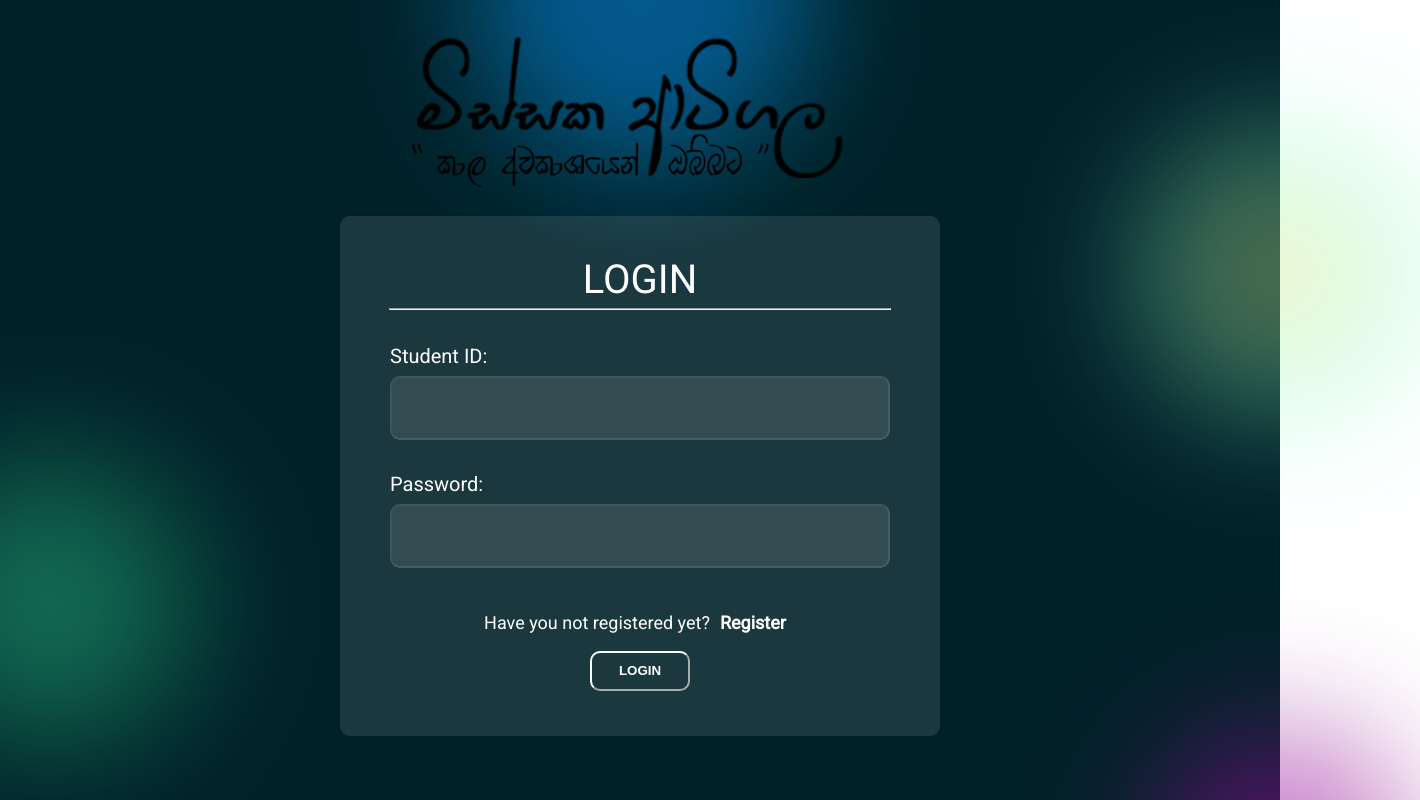
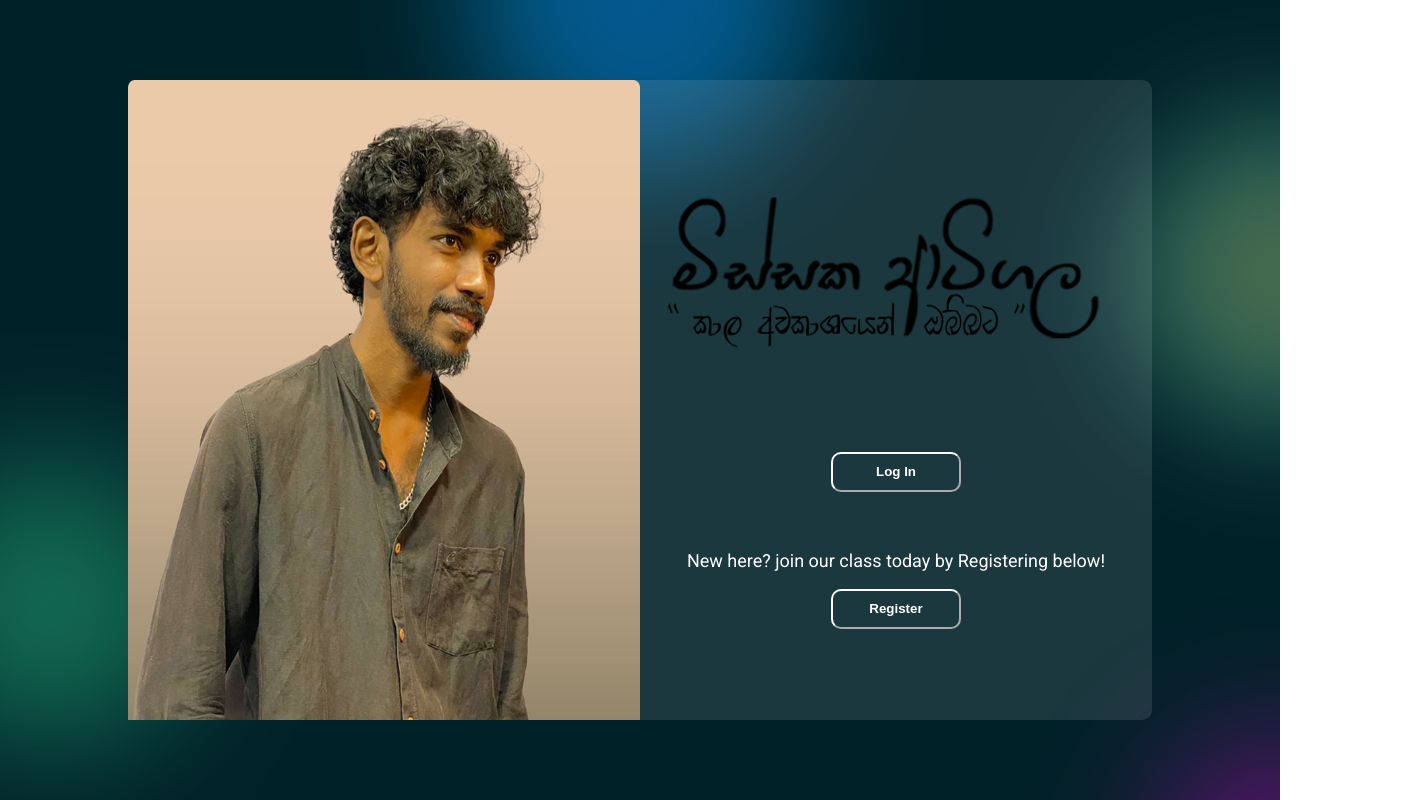
Before and after one commit to UmeshMadhusankha/lms-missaka, a React (Vite) app: page / in a window 1280 px wide. Shown: the top 800 px of the page, 1420 px wide, since content can reach past the window. Built offline with nearby package versions, Linux system fonts and the light colour scheme.

Commit message:
Implemented Landing Page

```diff
--- a/src/pages/LandingPage.jsx
+++ b/src/pages/LandingPage.jsx
@@ -53,24 +53,28 @@ function LandingPage() {
               left="-15vw"
               bottom="5vh"/>
         </div>
+
+        <div className={styles.main} >
+
+          <div className={styles.main1}>
+            {<img src={sir} className={styles.sirImg} />}
+          </div>
+
+          <div className={styles.main2}>
             <div className={styles.image}>
                 <img src={logo} className={styles.logo}/>
             </div>
-        <div className={styles.main} >
-          <p className={styles.login}>LOGIN</p>
-          <hr className={styles.divider}/>
-          <div className={styles.fields}>
-            <label htmlFor="username" className={styles.labels}>Student ID:</label>
-            <input type='text' name='username' className={styles.inputFields}/>
-            <label htmlFor="password" className={styles.labels}>Password:</label>
-            <input type='password' name='password' className={styles.inputFields}/>
+            <div className={styles.loginWrapper} >
+            <button type='submit' className={styles.btn} >Log In</button>
             </div>
             <div className={styles.register}>
-            <p>Have you not registered yet? </p>
-            <a href='#' className={styles.hyperLink}>Register</a>
+                <p>New here? join our class today by Registering below! </p>
             </div>
-          <button type='submit' className={styles.btn} >LOGIN</button>
+            <button type='submit' className={styles.btn} >Register</button>
           </div>
+
+        </div>
+
     </div>
   )
 }
--- a/src/pages/LandingPage.module.css
+++ b/src/pages/LandingPage.module.css
@@ -6,7 +6,7 @@
 
 .container {
     font-family: 'Roboto',sans-serif;
-    width: 100%;
+    width: 100vw;
     height: 100vh;
     background-color: #012128;
     display: flex;
@@ -23,27 +23,47 @@
 
 .main {
     display: flex;
-    flex-direction: column;
-    align-items: center;
-    width: 60vw;
-    height: 65vh;
+    width: 80vw;
+    height: 80vh;
     background-color: rgba(255, 255, 255, 0.1);
-    margin-top: 7vh;
-    margin-bottom: 5vh;
+    margin-top: 10vh;
     border-radius: 10px;
     z-index: 1;
+}
+
+.sirImg {
+    width: 100%;
+    height: 100%;
+}
+
+.main1 {
+    width: 50%;
+    height: 100%;
+    border-radius: 10px 0 0 10px;
+}
+
+.main2 {
+    width: 50%;
+    height: 100%;
+    border-radius: 0 10px 10px 0;
+    display: flex;
+    flex-direction: column;
+    justify-content: center;
+    align-items: center;
 }
 
 .ellipsContainer {
     height: 100%;
     width: 100%;
-    /*background-color: rgba(0,0,0,0.3);*/
     position: absolute;
+    overflow: hidden;
 }
 
 .logo {
     width: inherit;
     max-width: 525px;
+    position: absolute;
+    top: 20vh;
 }
 
 .login {
@@ -68,7 +88,7 @@
 
 .btn {
     text-align: center;
-    width: 100px;
+    width: 130px;
     height: 5vh;
     border-radius: 10px;
     background-color: transparent;
@@ -76,6 +96,11 @@
     color: white;
     font-weight: 600;
     transition: background-color 0.3s ease-in-out;
+}
+
+.loginWrapper {
+    margin-top: 15vh;
+    margin-bottom: 5vh;
 }
 
 .btn:hover {
@@ -127,7 +152,6 @@
     .fields {width: 500px;}
     .divider {width: 500px;}
     .login {font-size: 40px;}
-    .main {width: 600px;}
 }
 
 @media (max-width: 550px) {
```
Lines whose indentation alone changed are shown as unchanged.
